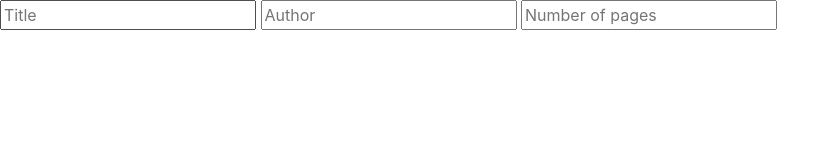
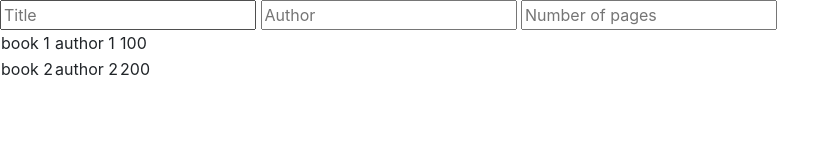
Before and after one commit to andypasso/library, a plain HTML site: page index.html in a window 1280 px wide. Shown: the whole page, without its empty margins (0-840 px from the left). Drawn offline with nearby package versions, Linux system fonts and the light colour scheme.

Commit message:
added a render function to show the contents of myLibrary.

```diff
--- a/index.html
+++ b/index.html
@@ -19,7 +19,7 @@
 
         </form>
 
-        <div id='render'> </div>
+        <table id='books'></table>
     </main>
     <script src="js/library.js"></script>
 </body>
--- a/js/library.js
+++ b/js/library.js
@@ -1,28 +1,46 @@
+let myLibrary = [
+  {
+    title: "book 1",
+    author: "author 1",
+    numPages: "100"
+  },
+  {
+    title: "book 2",
+    author: "author 2",
+    numPages: "200"
+  }
+];
 
-let myLibrary = [];
-
-function Book(title,author,numPages) {
-    this.title = title
-    this.author = author
-    this.numPages = numPages
+function Book(title, author, numPages) {
+  this.title = title;
+  this.author = author;
+  this.numPages = numPages;
 }
 
 function addBookToLibrary() {
-  let title= document.getElementById ("booktitle").value;
-  let author= document.getElementById ("author").value;
-  let numPages= document.getElementById ("pages").value;
+  let title = document.getElementById("booktitle").value;
+  let author = document.getElementById("author").value;
+  let numPages = document.getElementById("pages").value;
 
-  let newBook = new Book (title,author,numPages)
+  let newBook = new Book(title, author, numPages);
   myLibrary.push(newBook);
   //console.log(myLibrary);
 }
 
 function render() {
-  const books = document.getElementById('render')
+  const books = document.getElementById("books");
   books.innerHTML = "";
 
+  for (let i = myLibrary.length - 1; i >= 0; i--) {
+    let row = books.insertRow(0);
+    let cell1 = row.insertCell(0);
+    let cell2 = row.insertCell(1);
+    let cell3 = row.insertCell(2);
 
+    cell1.innerHTML = myLibrary[i].title;
+    cell2.innerHTML = myLibrary[i].author;
+    cell3.innerHTML = myLibrary[i].numPages;
   }
+}
 
-  document.write(myLibrary);
-}
+render();
```
